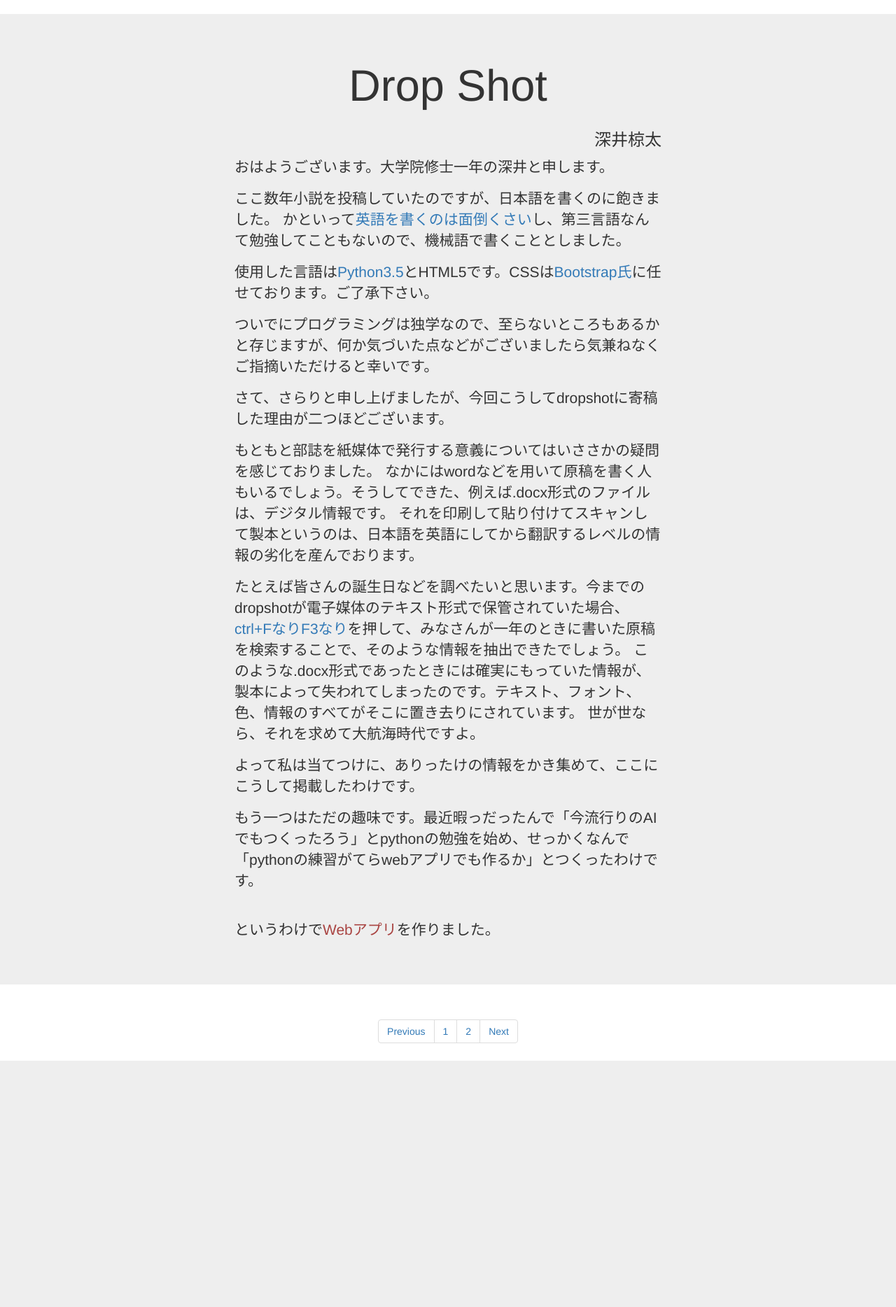
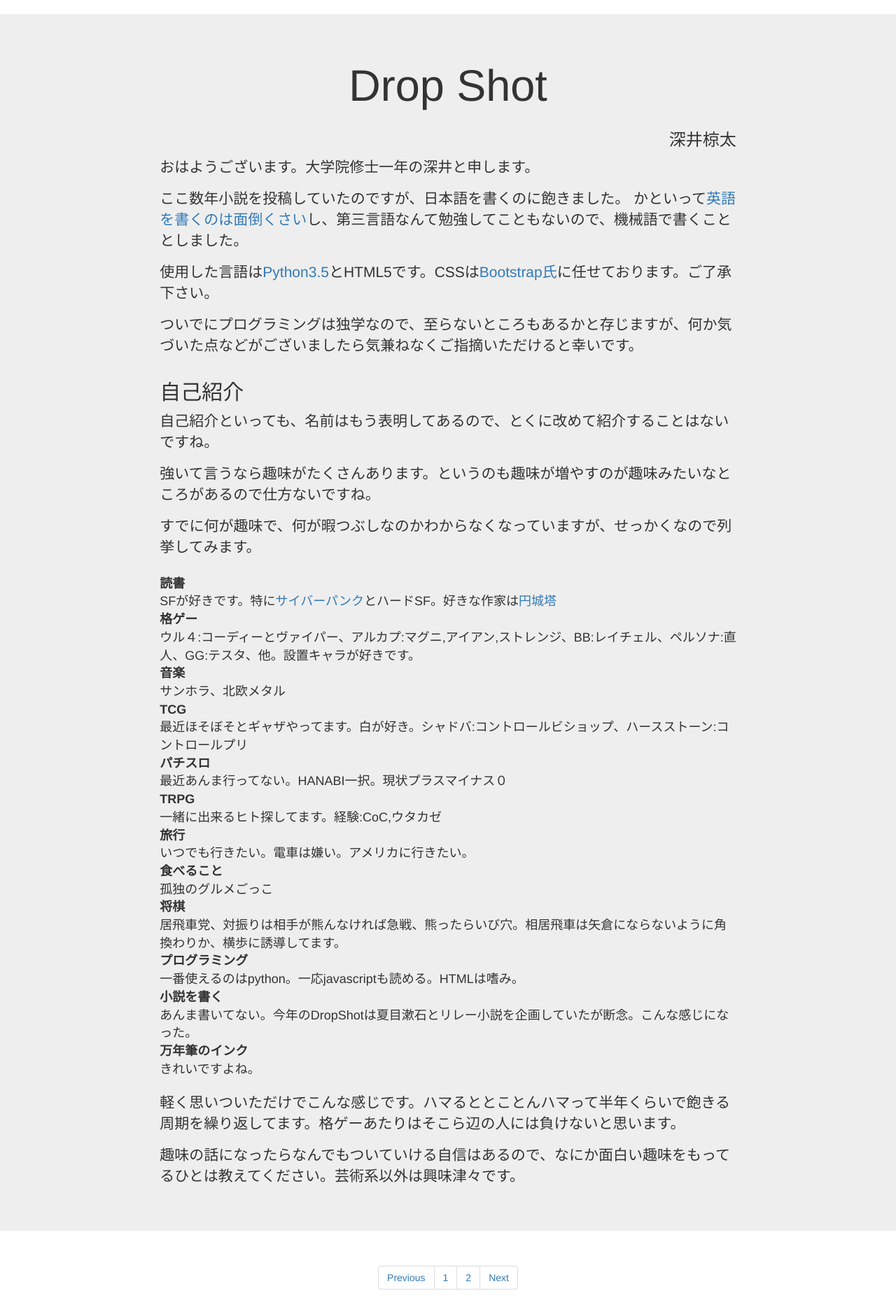
Before and after one commit to Mukudori9316/DropShot_sample, a Django app: page /message/top/ in a window 1280 px wide. Shown: the part 52-1920 px from the top of the page at 70% size. Before the commit the page ends 1568 px from the top, so only its background shows below. Run offline with Django 3.2, Linux system fonts and the light colour scheme; parts of the project's set-up code (start-up, migrations or seed data) failed here and were passed over; some libraries are stand-ins or nearby versions.

Commit message:
edit top

```diff
--- a/templates/top.html
+++ b/templates/top.html
@@ -5,41 +5,72 @@
 
 <div class="container-fluid jumbotron">
   <div class="row">
-    <div class="col-xs-12 col-md-offset-3 col-md-6">
+    <div class="col-xs-12 col-md-offset-2 col-md-8">
       <h1 class="text-center">Drop Shot</h1>
     </div>
   </div>
   <div class="row">
-    <div class="col-xs-12 col-md-offset-3 col-md-6">
+    <div class="col-xs-12 col-md-offset-2 col-md-8">
       <h3 class="text-right">深井椋太</h3>
     </div>
   </div>
     <div class="row">
-    <div class="col-xs-12 col-md-offset-3 col-md-6">
-    <font size="4">
+      <div class="col-xs-12 col-md-offset-2 col-md-8">
         <p>おはようございます。大学院修士一年の深井と申します。</p>
         <p>ここ数年小説を投稿していたのですが、日本語を書くのに飽きました。
            かといって<a href="https://www.ets.org/jp/toefl">英語を書くのは面倒くさい</a>し、第三言語なんて勉強してこともないので、機械語で書くこととしました。</p>
         <p>使用した言語は<a href="https://www.python.org">Python3.5</a>とHTML5です。CSSは<a href="http://getbootstrap.com">Bootstrap氏</a>に任せております。ご了承下さい。</p>
         <p>ついでにプログラミングは独学なので、至らないところもあるかと存じますが、何か気づいた点などがございましたら気兼ねなくご指摘いただけると幸いです。</p>
-      <p>さて、さらりと申し上げましたが、今回こうしてdropshotに寄稿した理由が二つほどございます。</p>
-      <p>もともと部誌を紙媒体で発行する意義についてはいささかの疑問を感じておりました。
-      なかにはwordなどを用いて原稿を書く人もいるでしょう。そうしてできた、例えば.docx形式のファイルは、デジタル情報です。
-      それを印刷して貼り付けてスキャンして製本というのは、日本語を英語にしてから翻訳するレベルの情報の劣化を産んでおります。</p>
-      <p>たとえば皆さんの誕生日などを調べたいと思います。今までのdropshotが電子媒体のテキスト形式で保管されていた場合、
-        <a href="http://www.geocities.jp/kagemusyamk1/index2.html">ctrl+FなりF3なり</a>を押して、みなさんが一年のときに書いた原稿を検索することで、そのような情報を抽出できたでしょう。
-      このような.docx形式であったときには確実にもっていた情報が、製本によって失われてしまったのです。テキスト、フォント、色、情報のすべてがそこに置き去りにされています。
-      世が世なら、それを求めて大航海時代ですよ。</p>
-      <p>よって私は当てつけに、ありったけの情報をかき集めて、ここにこうして掲載したわけです。</p>
-      <p>もう一つはただの趣味です。最近暇っだったんで「今流行りのAIでもつくったろう」とpythonの勉強を始め、せっかくなんで「pythonの練習がてらwebアプリでも作るか」とつくったわけです。</p>
-      <br><p>というわけで<span class="text-danger">Webアプリ</span>を作りました。</p>
-    </font>
+      </div>
+    </div>
+    <div class="row">
+      <div class="col-xs-12 col-md-offset-2 col-md-8">
+        <h2>自己紹介</h2>
+        <p>自己紹介といっても、名前はもう表明してあるので、とくに改めて紹介することはないですね。</p>
+        <p>強いて言うなら趣味がたくさんあります。というのも趣味が増やすのが趣味みたいなところがあるので仕方ないですね。</p>
+        <p>すでに何が趣味で、何が暇つぶしなのかわからなくなっていますが、せっかくなので列挙してみます。</p>
+      </div>
+    </div>
+    <div class="row">
+      <div class="col-xs-12 col-md-offset-2 col-md-8">
+        <h4><dl>
+          <dt>読書</dt>
+          <dd>SFが好きです。特に<a href="https://www.amazon.co.jp/攻殻機動隊-1-KCデラックス-士郎-正宗/dp/406313248X">サイバーパンク</a>とハードSF。好きな作家は<a href="https://www.amazon.co.jp/Self-Reference-ENGINE-ハヤカワ文庫JA-円城-塔/dp/415030985X/ref=sr_1_1?ie=UTF8&qid=1485416524&sr=8-1&keywords=self+reference+engine">円城塔</a></dd>
+          <dt>格ゲー</dt>
+          <dd>ウル４:コーディーとヴァイパー、アルカプ:マグニ,アイアン,ストレンジ、BB:レイチェル、ペルソナ:直人、GG:テスタ、他。設置キャラが好きです。</dd>
+          <dt>音楽</dt>
+          <dd>サンホラ、北欧メタル</dd>
+          <dt>TCG</dt>
+          <dd>最近ほそぼそとギャザやってます。白が好き。シャドバ:コントロールビショップ、ハースストーン:コントロールプリ</dd>
+          <dt>パチスロ</dt>
+          <dd>最近あんま行ってない。HANABI一択。現状プラスマイナス０</dd>
+          <dt>TRPG</dt>
+          <dd>一緒に出来るヒト探してます。経験:CoC,ウタカゼ</dd>
+          <dt>旅行</dt>
+          <dd>いつでも行きたい。電車は嫌い。アメリカに行きたい。</dd>
+          <dt>食べること</dt>
+          <dd>孤独のグルメごっこ</dd>
+          <dt>将棋</dt>
+          <dd>居飛車党、対振りは相手が熊んなければ急戦、熊ったらいび穴。相居飛車は矢倉にならないように角換わりか、横歩に誘導してます。</dd>
+          <dt>プログラミング</dt>
+          <dd>一番使えるのはpython。一応javascriptも読める。HTMLは嗜み。</dd>
+          <dt>小説を書く</dt>
+          <dd>あんま書いてない。今年のDropShotは夏目漱石とリレー小説を企画していたが断念。こんな感じになった。</dd>
+          <dt>万年筆のインク</dt>
+          <dd>きれいですよね。</dd>
+        </dl></h4>
+      </div>
+    </div>
+    <div class="row">
+      <div class="col-xs-12 col-md-offset-2 col-md-8">
+        <p>軽く思いついただけでこんな感じです。ハマるととことんハマって半年くらいで飽きる周期を繰り返してます。格ゲーあたりはそこら辺の人には負けないと思います。</p>
+        <p>趣味の話になったらなんでもついていける自信はあるので、なにか面白い趣味をもってるひとは教えてください。芸術系以外は興味津々です。</p>
       </div>
     </div>
 </div>
 <div class="container-fluid">
   <div class="row">
-    <div class="col-xs-12 col-md-offset-3 col-md-6 text-center">
+    <div class="col-xs-12 col-md-offset-2 col-md-8 text-center">
       <nav aria-label="Page navigation">
         <ul class="pagination">
           <li class="page-item"><a class="page-link" href="#">Previous</a></li>
```
Also changed, not shown: templates/top2.html (+15 -14 lines). Lines whose indentation alone changed are shown as unchanged.
